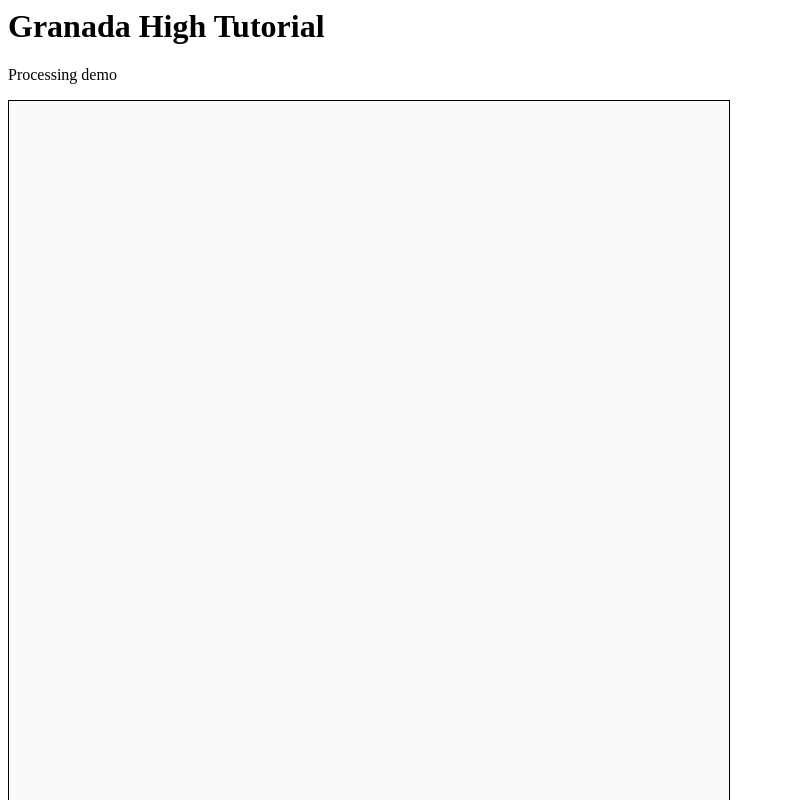
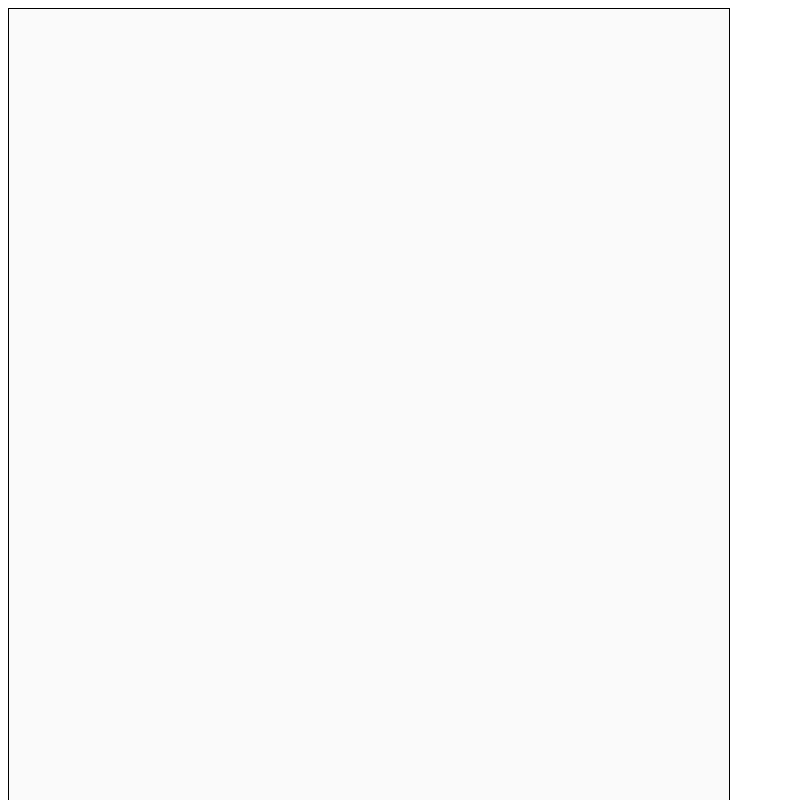
Before and after one commit to yjyjypyp/processing_test, a plain HTML site: page index.html in a window 1280 px wide. Shown: the top 800 px of the page, without its empty margins (0-785 px from the left). Drawn offline with Linux system fonts and the light colour scheme.

Commit message:
Update index.html

```diff
--- a/index.html
+++ b/index.html
@@ -9,8 +9,6 @@
   </head>
 
   <body>
-    <h1>Granada High Tutorial</h1>
-    <p>Processing demo</p>
 
     <script type="text/processing">
 
```
